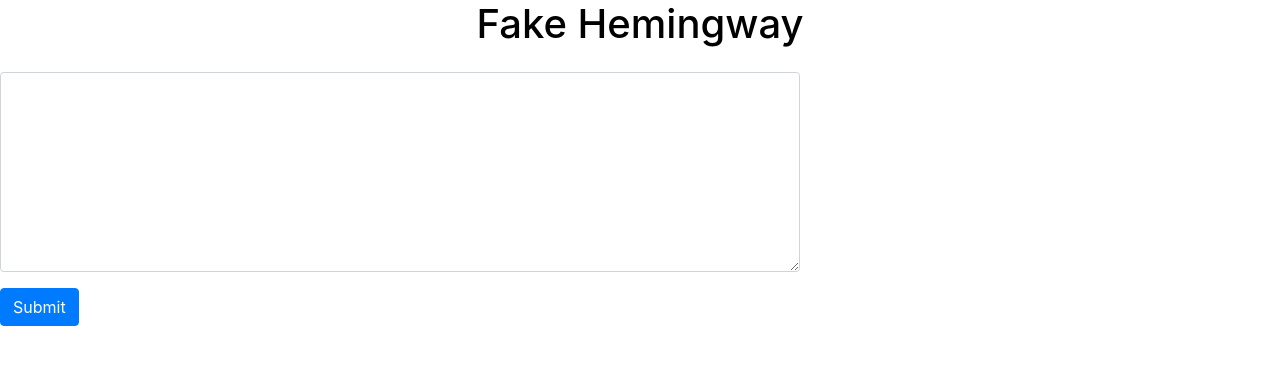
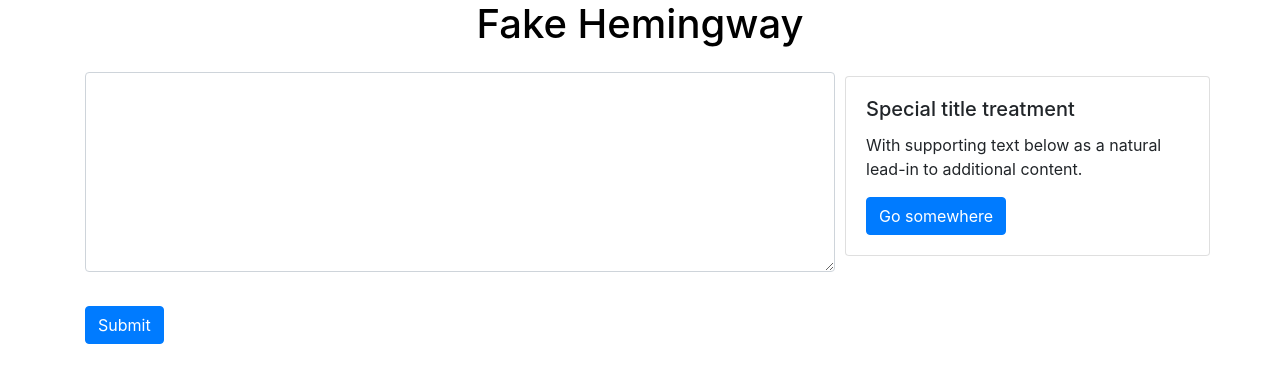
Before and after one commit to abhinavjonnada82/fakeHemingway, a React (Create React App) app: page / in a window 1280 px wide. Shown: the top 382 px of the page. Built offline with nearby package versions, Linux system fonts and the light colour scheme.

Commit message:
css tweaks

```diff
--- a/src/App.css
+++ b/src/App.css
@@ -17,13 +17,7 @@
 
 .text-area {
   height: 200px !important;
-  width: 800px;
+  width: 750px;
   font-size: 15px;
   position: absolute;
 }
-
-.button-area {
-  position: absolute;
-  align-items: center;
-  justify-content: center;
-}
--- a/src/App.js
+++ b/src/App.js
@@ -1,5 +1,6 @@
 import React, { Component } from "react";
 import TextAreaField from "./components/textField";
+import CounterAreaField from "./components/counterField";
 import "bootstrap/dist/css/bootstrap.min.css";
 import './App.css';
 
@@ -12,9 +13,19 @@ class App extends Component  {
                 Fake Hemingway
               </h1>
           </header>
-            <div className="App-body">
-                <TextAreaField />
+            <div className="container">
+                <div className="row">
+                    <div className="col-lg-8">
+                        <TextAreaField />
+                    </div>
+                    <div className="col-lg-4">
+                        <CounterAreaField />
+                    </div>
+                </div>
             </div>
+            {/*<div className="App-body">*/}
+            {/*    <TextAreaField />*/}
+            {/*</div>*/}
         </div>
 
 
--- a/src/components/counterField.js
+++ b/src/components/counterField.js
@@ -0,0 +1,22 @@
+import React, { Component } from "react";
+
+const style = {
+    position: 'absolute',
+    top: '20px'
+};
+
+class CounterAreaField extends Component  {
+    render() {
+        return (
+            <div className="card" style={style}>
+                <div className="card-body">
+                    <h5 className="card-title">Special title treatment</h5>
+                    <p className="card-text">With supporting text below as a natural lead-in to additional content.</p>
+                    <a href="#" className="btn btn-primary">Go somewhere</a>
+                </div>
+            </div>
+        );
+    }
+}
+
+export default CounterAreaField;
--- a/src/components/textField.js
+++ b/src/components/textField.js
@@ -1,4 +1,9 @@
 import React, { Component } from "react";
+
+const style = {
+    position: 'absolute',
+    top: '250px'
+};
 
 class TextAreaField extends Component  {
     constructor(props){
@@ -29,16 +34,8 @@ class TextAreaField extends Component  {
                         />
                     </div>
                     <br />
-                    <br />
-                    <br />
-                    <br />
-                    <br />
-                    <br />
-                    <br />
-                    <br />
-                    <br />
 
-                    <div className="form-group">
+                    <div className="form-group" style = {style}>
                         <input  type="submit" className="btn btn-primary btn" value="Submit"  />
                     </div>
                 </form>
```
